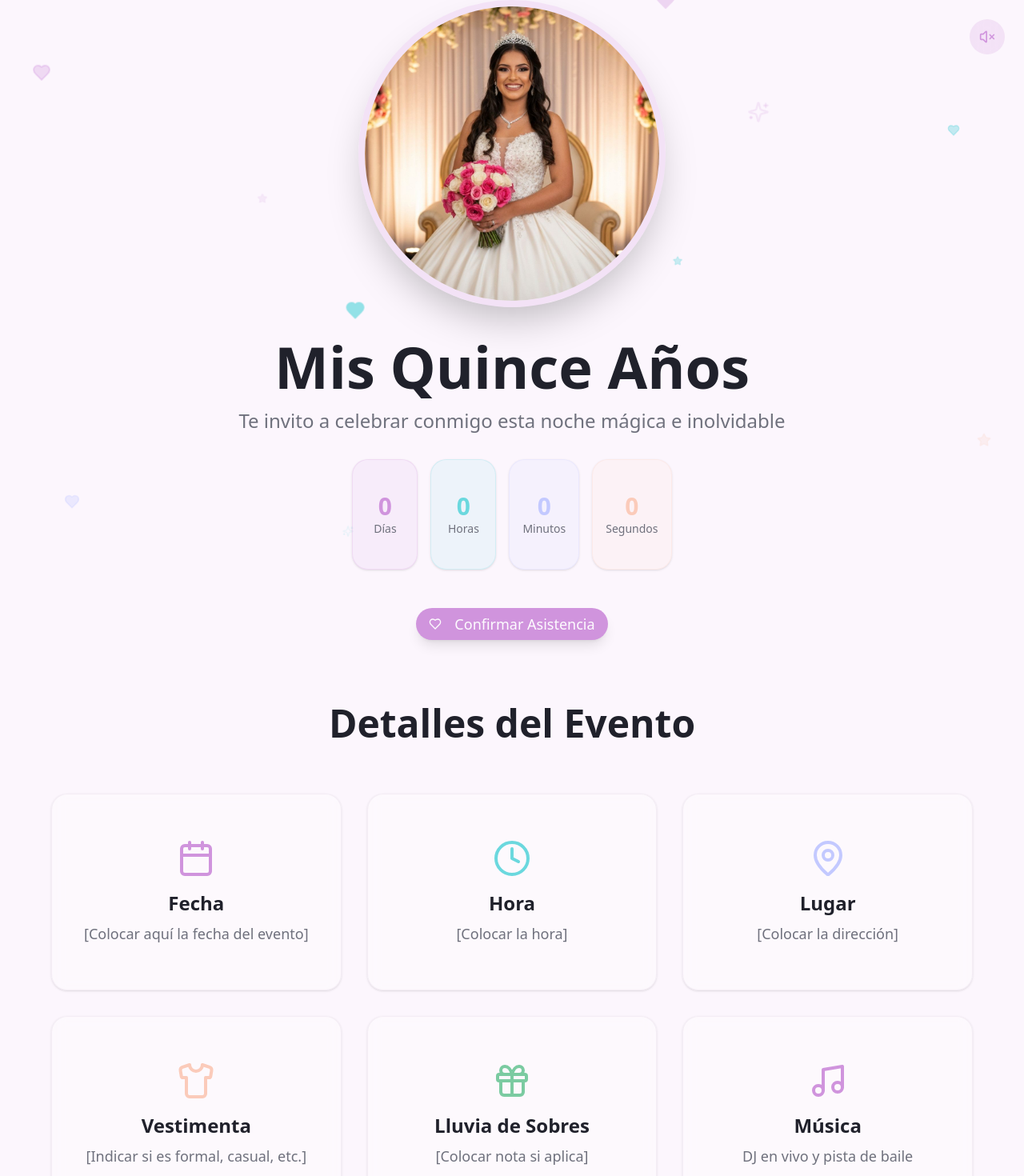
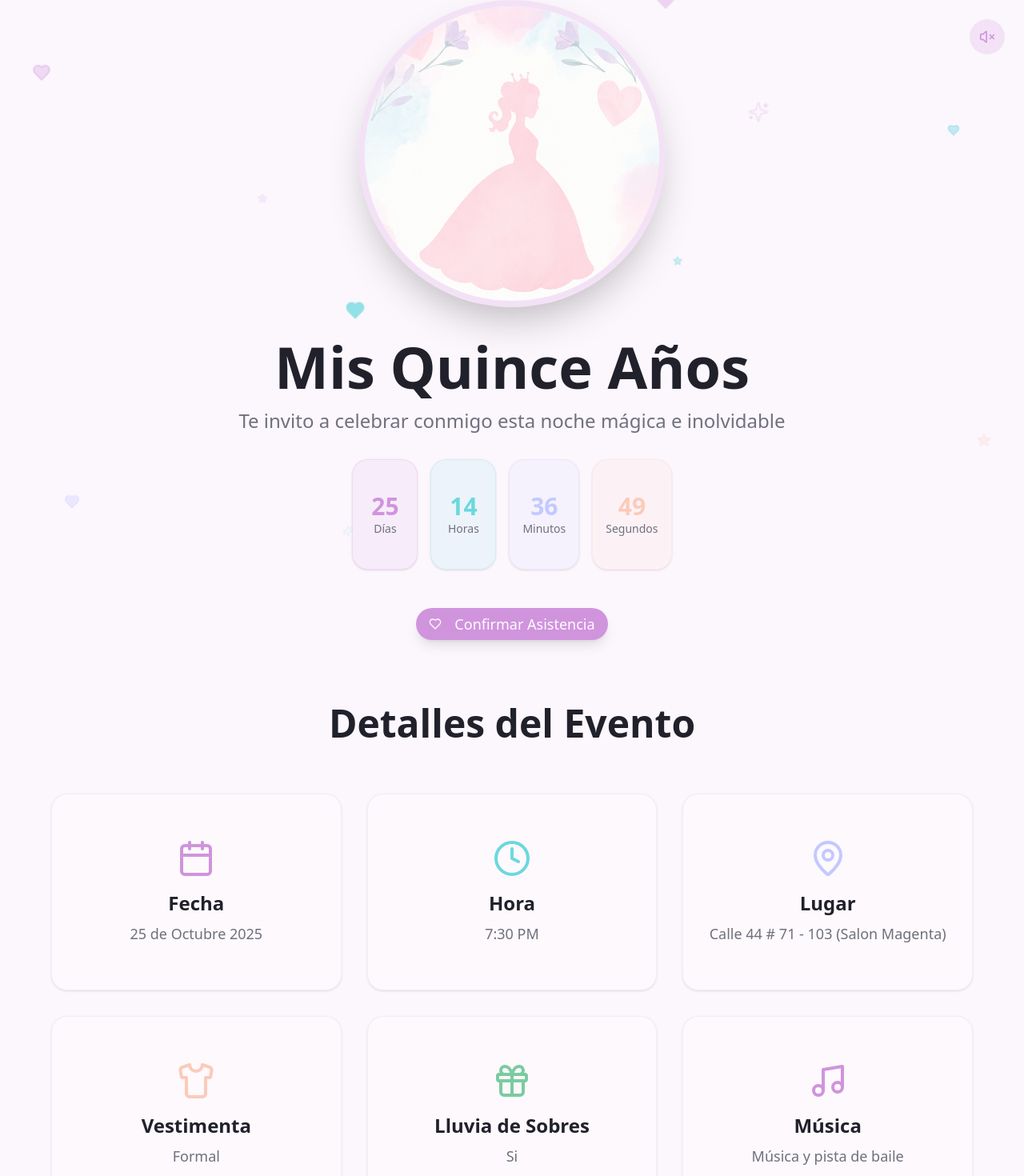
Before and after one commit to dmunoz05/landing-page-quinceanera-invitation, a Next.js app: page / in a window 1280 px wide. Shown: the top 1470 px of the page at 80% size. Built offline with nearby package versions, Linux system fonts and the light colour scheme; a web font is replaced by a local one.

Commit message:
Functionalities and info

```diff
--- a/app/page.tsx
+++ b/app/page.tsx
@@ -59,7 +59,7 @@ export default function QuinceAnosPage() {
           <div className="mb-8 opacity-0 animate-fade-in-up">
             <div className="relative inline-block">
               <div className="w-80 h-80 md:w-96 md:h-96 mx-auto rounded-full overflow-hidden border-8 border-primary/20 shadow-2xl">
-                <img src="/elegant-quincea-era-portrait-in-beautiful-dress.jpg" alt="Quinceañera" className="w-full h-full object-cover" />
+                <img src="/image-quinceanera.png" alt="Quinceañera" className="w-full h-full object-cover" />
               </div>
               <div className="absolute -top-4 -right-4 animate-sparkle">
                 <Heart className="w-8 h-8 text-primary fill-current" />
@@ -82,7 +82,7 @@ export default function QuinceAnosPage() {
 
           {/* Contador regresivo */}
           <div className="opacity-0 animate-fade-in-up animate-delay-400 mb-12">
-            <CountdownTimer targetDate="2024-12-31T20:00:00" />
+            <CountdownTimer targetDate="2025-10-25T20:00:00" />
           </div>
 
           {/* Botón RSVP principal */}
@@ -114,7 +114,7 @@ export default function QuinceAnosPage() {
                   <Calendar className="w-12 h-12 text-primary mx-auto" />
                 </div>
                 <h3 className="font-playfair text-2xl font-semibold mb-2 text-card-foreground">Fecha</h3>
-                <p className="text-muted-foreground text-lg">[Colocar aquí la fecha del evento]</p>
+                <p className="text-muted-foreground text-lg">25 de Octubre 2025</p>
               </CardContent>
             </Card>
 
@@ -125,7 +125,7 @@ export default function QuinceAnosPage() {
                   <Clock className="w-12 h-12 text-accent mx-auto" />
                 </div>
                 <h3 className="font-playfair text-2xl font-semibold mb-2 text-card-foreground">Hora</h3>
-                <p className="text-muted-foreground text-lg">[Colocar la hora]</p>
+                <p className="text-muted-foreground text-lg">7:30 PM</p>
               </CardContent>
             </Card>
 
@@ -136,7 +136,7 @@ export default function QuinceAnosPage() {
                   <MapPin className="w-12 h-12 text-secondary mx-auto" />
                 </div>
                 <h3 className="font-playfair text-2xl font-semibold mb-2 text-card-foreground">Lugar</h3>
-                <p className="text-muted-foreground text-lg">[Colocar la dirección]</p>
+                <p className="text-muted-foreground text-lg">Calle 44 # 71 - 103 (Salon Magenta)</p>
               </CardContent>
             </Card>
 
@@ -147,7 +147,7 @@ export default function QuinceAnosPage() {
                   <Shirt className="w-12 h-12 text-chart-4 mx-auto" />
                 </div>
                 <h3 className="font-playfair text-2xl font-semibold mb-2 text-card-foreground">Vestimenta</h3>
-                <p className="text-muted-foreground text-lg">[Indicar si es formal, casual, etc.]</p>
+                <p className="text-muted-foreground text-lg">Formal</p>
               </CardContent>
             </Card>
 
@@ -158,7 +158,7 @@ export default function QuinceAnosPage() {
                   <Gift className="w-12 h-12 text-chart-5 mx-auto" />
                 </div>
                 <h3 className="font-playfair text-2xl font-semibold mb-2 text-card-foreground">Lluvia de Sobres</h3>
-                <p className="text-muted-foreground text-lg">[Colocar nota si aplica]</p>
+                <p className="text-muted-foreground text-lg">Si</p>
               </CardContent>
             </Card>
 
@@ -169,7 +169,7 @@ export default function QuinceAnosPage() {
                   <Music className="w-12 h-12 text-primary mx-auto" />
                 </div>
                 <h3 className="font-playfair text-2xl font-semibold mb-2 text-card-foreground">Música</h3>
-                <p className="text-muted-foreground text-lg">DJ en vivo y pista de baile</p>
+                <p className="text-muted-foreground text-lg">Música y pista de baile</p>
               </CardContent>
             </Card>
           </div>
--- a/components/rsvp-modal.tsx
+++ b/components/rsvp-modal.tsx
@@ -27,11 +27,26 @@ export function RSVPModal({ isOpen, onClose }: RSVPModalProps) {
 
   const handleSubmit = (e: React.FormEvent) => {
     e.preventDefault()
-    // Aquí se manejaría el envío del formulario
-    console.log("RSVP enviado:", formData)
+
+    // Construir mensaje
+    const mensaje = `👋 Hola, soy ${formData.name}.
+    📧 Email: ${formData.email || "No proporcionado"}
+    📱 Teléfono: ${formData.phone || "No proporcionado"}
+    👥 Invitados: ${formData.guests}
+    💬 Mensaje: ${formData.message || "Ninguno"}`
+
+    // Número destino (pon el tuyo en formato internacional sin + ni espacios)
+    const numeroDestino = "573214930079"
+
+    // Crear link de WhatsApp
+    const url = `https://wa.me/${numeroDestino}?text=${encodeURIComponent(mensaje)}`
+
+    // Abrir WhatsApp
+    window.open(url, "_blank")
+
     setIsSubmitted(true)
 
-    // Simular envío y cerrar modal después de 2 segundos
+    // Resetear y cerrar
     setTimeout(() => {
       setIsSubmitted(false)
       onClose()
```
Also changed, not shown: public/image-quinceanera.png (added), 1 other file (tests, documents, lock files or other folders).
